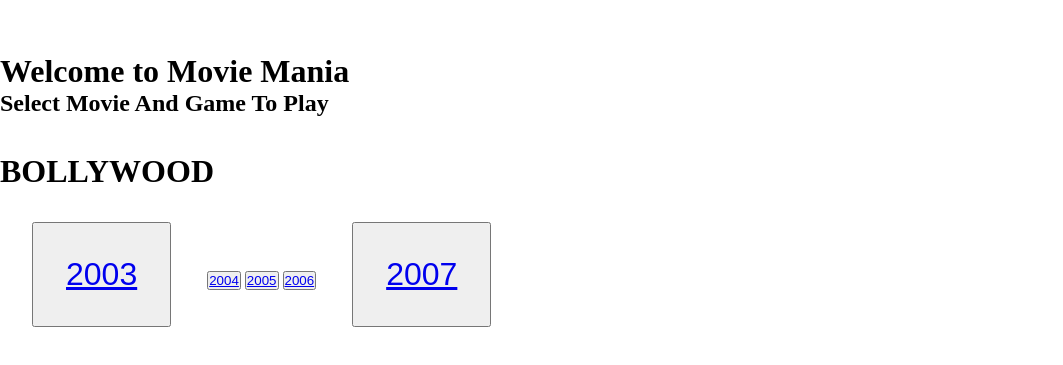
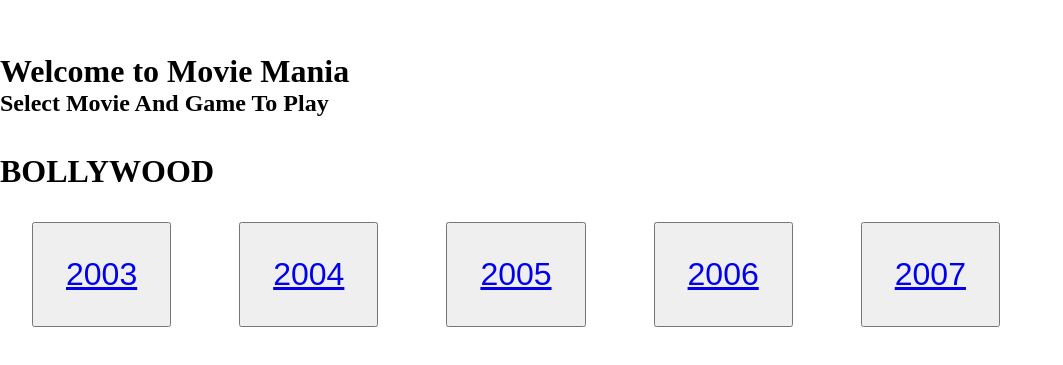
Before and after one commit to KaranDaCoder/KaranDaCoder.github.io, a plain HTML site: page index.html in a window 1280 px wide. Shown: the part 107-472 px from the top of the page, without its empty margins (0-1063 px from the left). Drawn offline with Linux system fonts and the light colour scheme.

Commit message:
Update home.css

```diff
--- a/home.css
+++ b/home.css
@@ -8,7 +8,7 @@
     margin-top: 10rem;
 }
 
-#id2003, #id2007 {
+#id2003, #id2004, #id2005, #id2006, #id2007 {
     margin: 1em;
     padding: 1em;
     font-size: xx-large;
```
